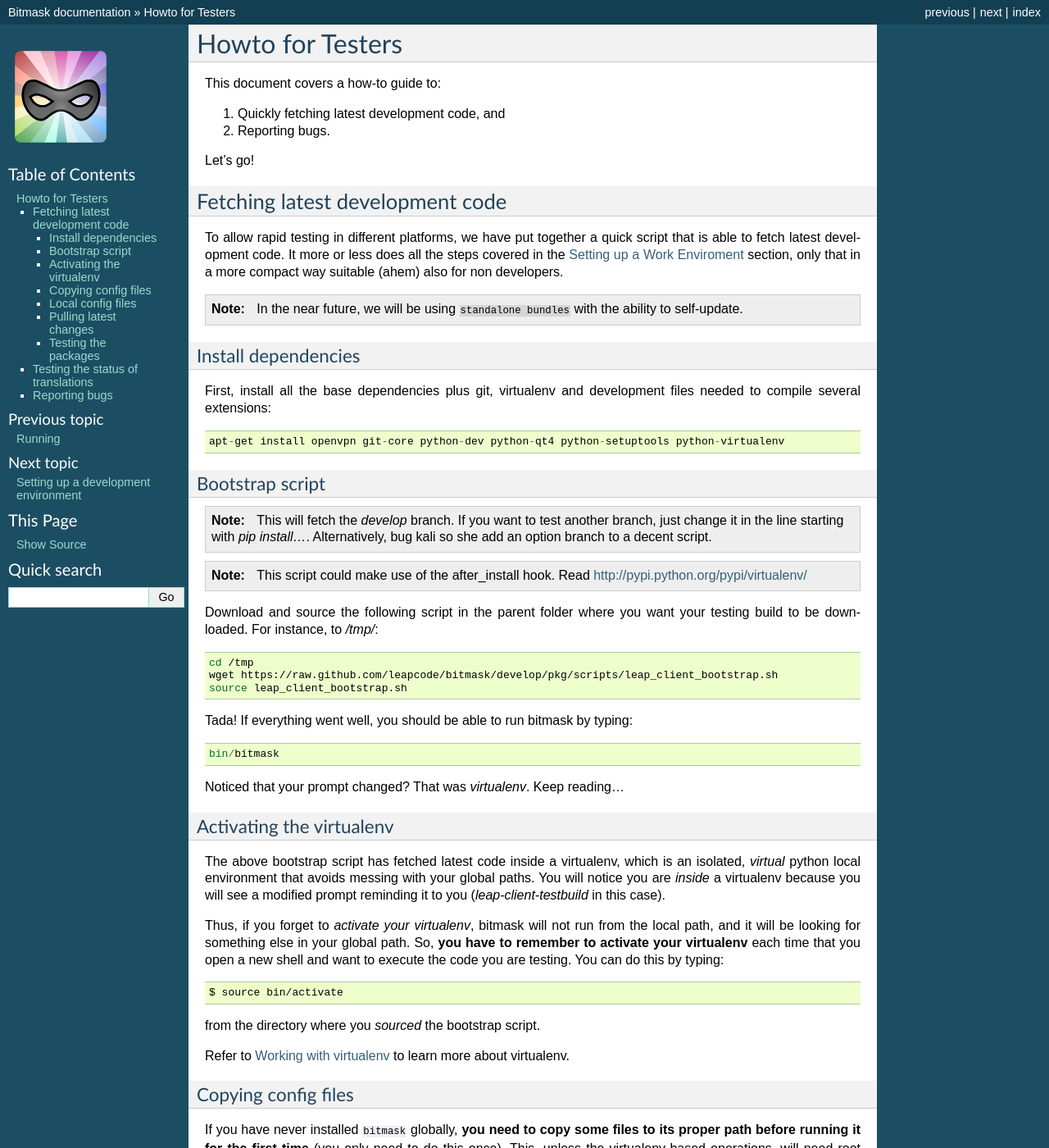
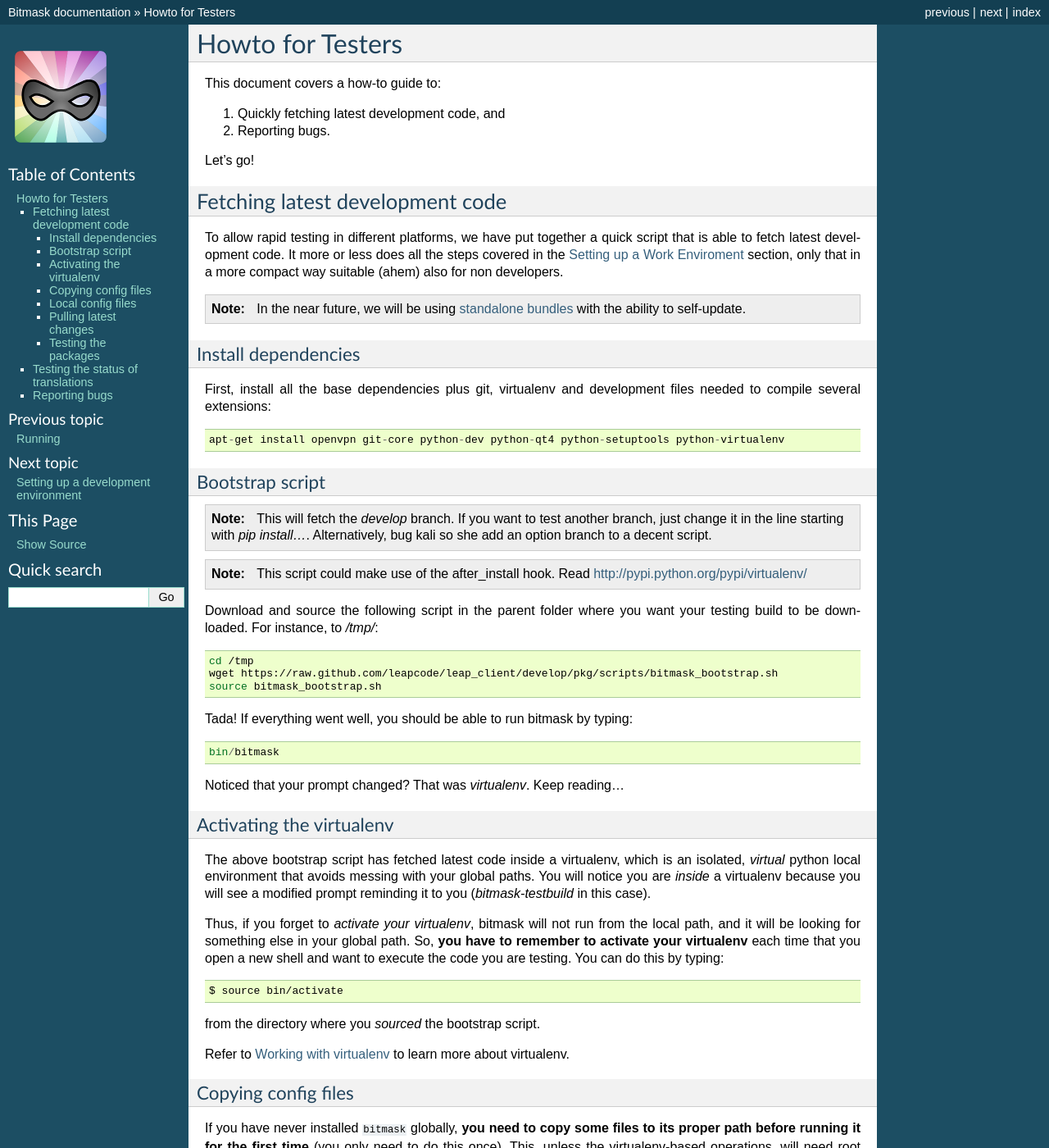
Before and after one commit to leapcode/bitmask_client, a Sphinx documentation site: the page built from docs/testers/howto.rst, in a window 1280 px wide and 1400 px high. Shown: the whole window at 82% size. Built offline with Sphinx 7.4.7, drawn with Linux system fonts in a browser that asks for light colours.

Commit message:
Update docs for testers and bootstrap script.

```diff
--- a/docs/testers/howto.rst
+++ b/docs/testers/howto.rst
@@ -19,7 +19,7 @@
 
 .. note::
 
-   In the near future, we will be using ``standalone bundles`` with the ability to self-update.
+   In the near future, we will be using :ref:`standalone bundles <standalone-bundle>` with the ability to self-update.
 
 Install dependencies
 ^^^^^^^^^^^^^^^^^^^^
@@ -41,8 +41,8 @@
 .. code-block:: bash
 
    cd /tmp
-   wget https://raw.github.com/leapcode/bitmask/develop/pkg/scripts/leap_client_bootstrap.sh
-   source leap_client_bootstrap.sh
+   wget https://raw.github.com/leapcode/leap_client/develop/pkg/scripts/bitmask_bootstrap.sh
+   source bitmask_bootstrap.sh
 
 Tada! If everything went well, you should be able to run bitmask by typing::
 
@@ -52,7 +52,7 @@
 
 Activating the virtualenv
 ^^^^^^^^^^^^^^^^^^^^^^^^^
-The above bootstrap script has fetched latest code inside a virtualenv, which is an isolated, *virtual* python local environment that avoids messing with your global paths. You will notice you are *inside* a virtualenv because you will see a modified prompt reminding it to you (*leap-client-testbuild* in this case).
+The above bootstrap script has fetched latest code inside a virtualenv, which is an isolated, *virtual* python local environment that avoids messing with your global paths. You will notice you are *inside* a virtualenv because you will see a modified prompt reminding it to you (*bitmask-testbuild* in this case).
 
 Thus, if you forget to *activate your virtualenv*, bitmask will not run from the local path, and it will be looking for something else in your global path. So, **you have to remember to activate your virtualenv** each time that you open a new shell and want to execute the code you are testing. You can do this by typing::
 
--- a/docs/user/install.rst
+++ b/docs/user/install.rst
@@ -5,6 +5,8 @@
 
 This part of the documentation covers the installation of Bitmask.
 We assume that you want to get it properly installed before being able to use it. But we can we wrong.
+
+.. _standalone-bundle:
 
 Standalone bundle
 -----------------
```
Also changed, not shown: 2 other files.
